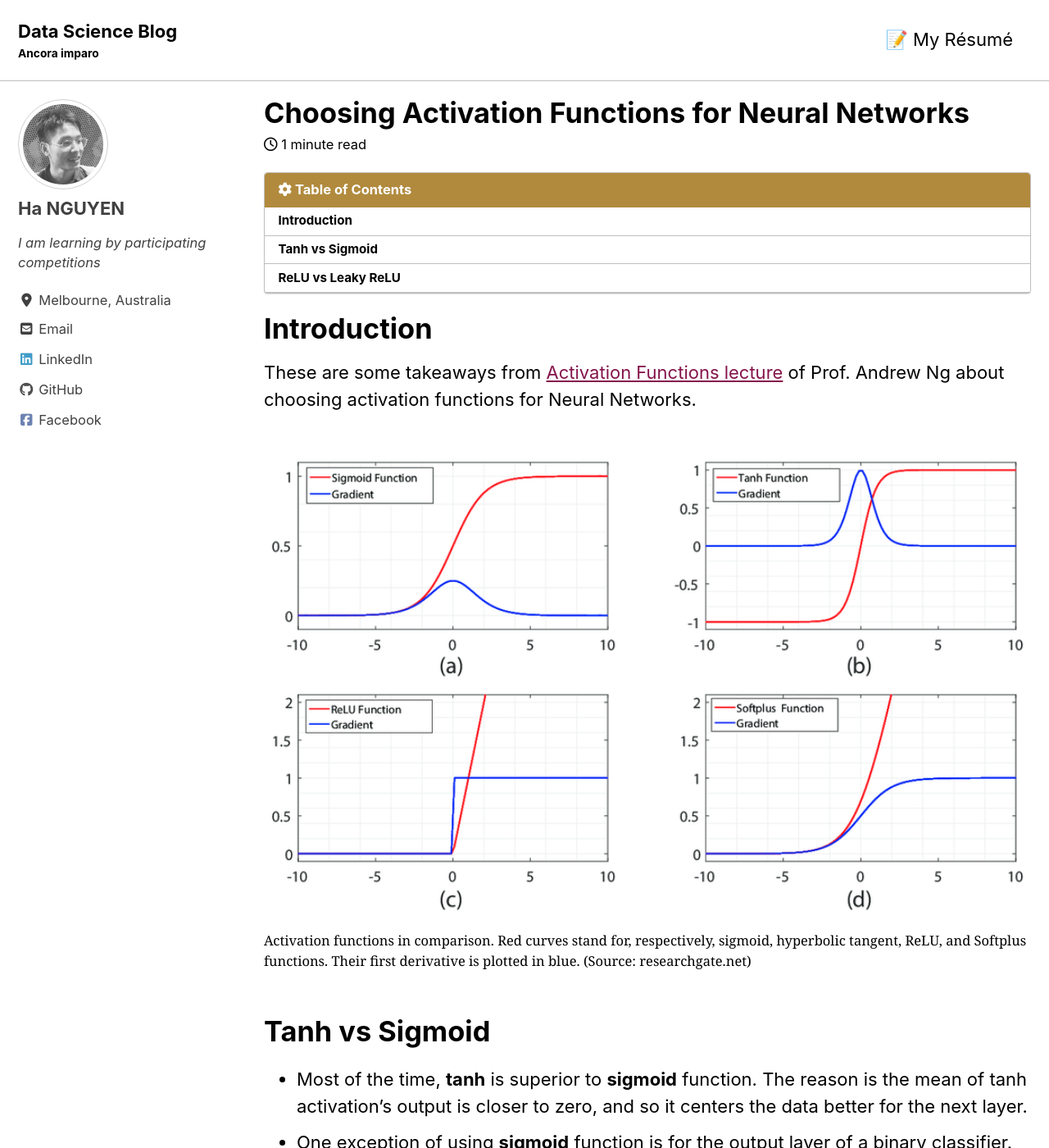
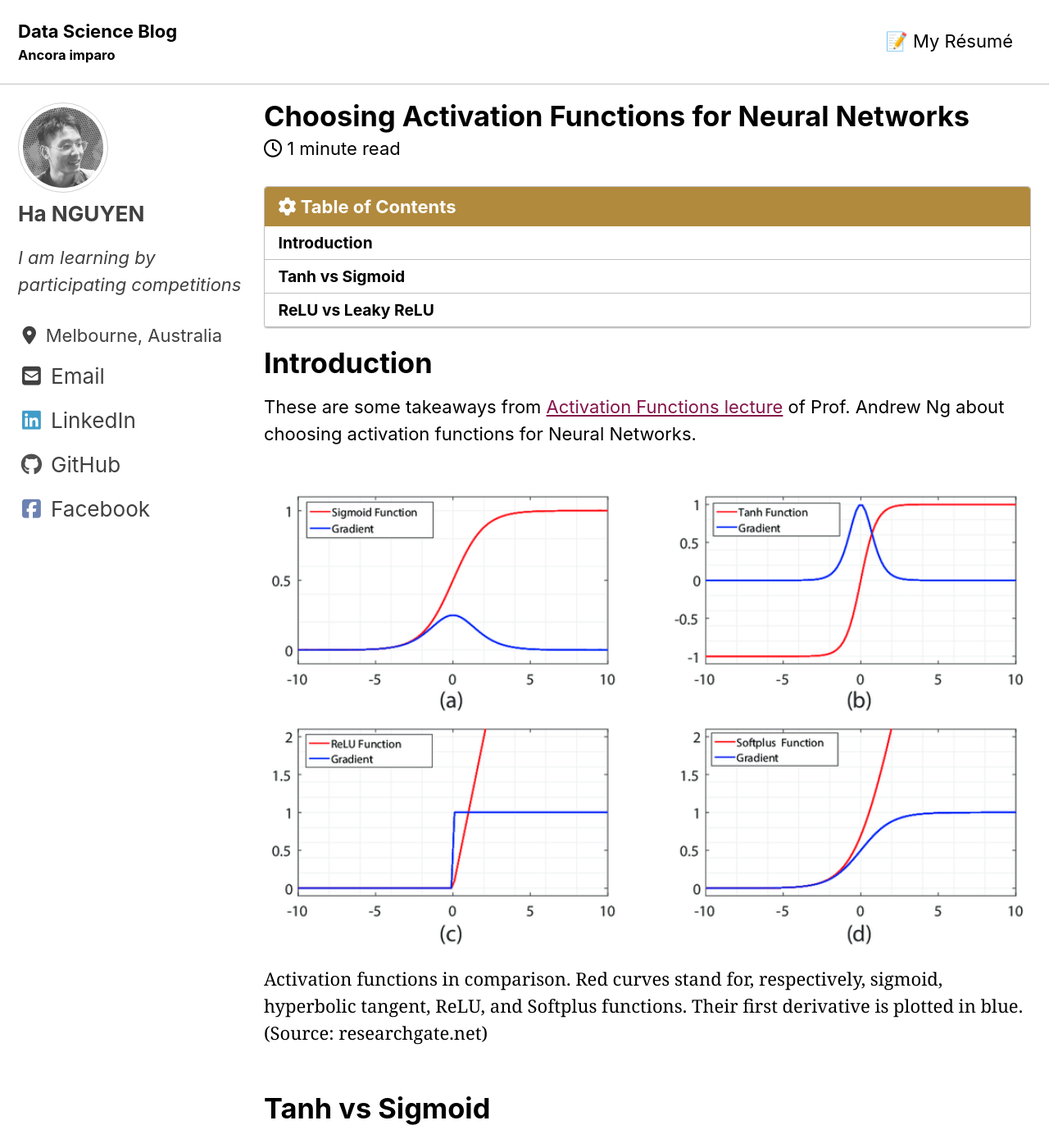
Before and after one commit to datasciblog/datasciblog.github.io, a Jekyll site: the page built from _posts/2019-12-06-DL-01-activation-functions.md, in a window 1280 px wide and 1400 px high. Shown: the whole window at 82% size. Built offline with Jekyll 4.4.1, drawn with Linux system fonts in a browser that asks for light colours; cached includes are drawn as plain includes; nearby versions of some CDN libraries.

Commit message:
Update _variables.scss

```diff
--- a/_sass/minimal-mistakes/_variables.scss
+++ b/_sass/minimal-mistakes/_variables.scss
@@ -37,11 +37,16 @@ $caption-font-family: $serif !default;
 $type-size-1: 2.441em !default; // ~39.056px
 $type-size-2: 1.953em !default; // ~31.248px
 $type-size-3: 1.563em !default; // ~25.008px
-$type-size-4: 1.15em !default; // ~19px
-$type-size-5: 1em !default; // ~16px
-$type-size-6: 0.75em !default; // ~12px
-$type-size-7: 0.6875em !default; // ~11px
-$type-size-8: 0.625em !default; // ~10px
+// $type-size-4: 1.15em !default; // ~19px
+// $type-size-5: 1em !default; // ~16px
+// $type-size-6: 0.75em !default; // ~12px
+// $type-size-7: 0.6875em !default; // ~11px
+// $type-size-8: 0.625em !default; // ~10px
+$type-size-4: 1.3750em !default; // ~22px
+$type-size-5: 1.1875em !default; // ~19px
+$type-size-6: 1em !default; // ~16px
+$type-size-7: 0.8750em !default; // ~14px
+$type-size-8: 0.750em !default; // ~12px
 
 /*
    Colors
```
